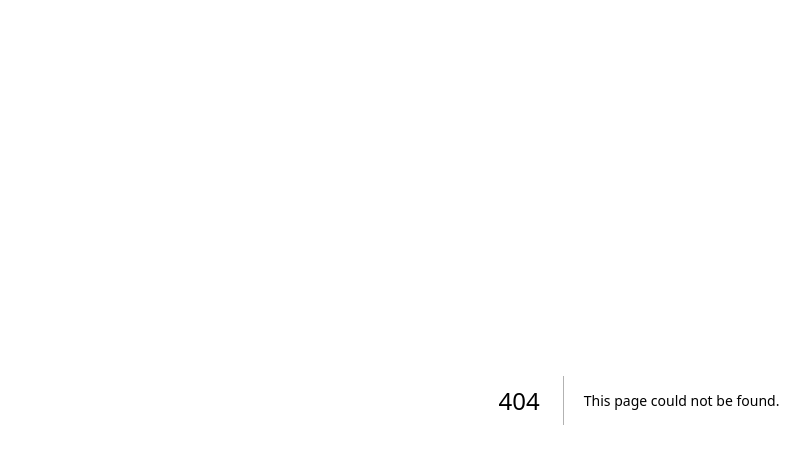
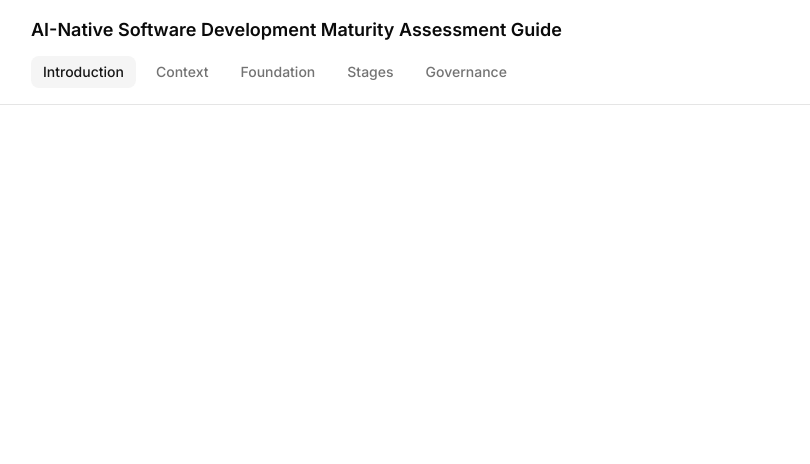
Before and after one commit to vinas/ai-healthcheck, a Next.js app: page /healthcheck/landing/1 in a window 1280 px wide. Before the commit this address had no page. Shown: the top 464 px of the page, without its empty margins (1-811 px from the left). Built offline with nearby package versions, Linux system fonts and the light colour scheme.

Commit message:
blank questionary landing page created

```diff
--- /dev/null
+++ b/app/healthcheck/landing/[uniqueKey]/page.tsx
@@ -0,0 +1,9 @@
+import AssessmentHeader from "@/components/healthcheck/assessment-header";
+
+export default function AssessmentLandingPage() {
+  return (
+    <main className="flex min-h-screen flex-col bg-background">
+      <AssessmentHeader activeStep="introduction" />
+    </main>
+  );
+}
--- /dev/null
+++ b/components/healthcheck/assessment-header.tsx
@@ -0,0 +1,39 @@
+import { QuestionTypeId, QUESTION_TYPE_LABELS } from "@/lib/question-taxonomy";
+
+export type AssessmentStepId = "introduction" | QuestionTypeId;
+
+const STEPS: { id: AssessmentStepId; label: string }[] = [
+  { id: "introduction", label: "Introduction" },
+  { id: QuestionTypeId.Context, label: QUESTION_TYPE_LABELS[QuestionTypeId.Context] },
+  { id: QuestionTypeId.Foundation, label: QUESTION_TYPE_LABELS[QuestionTypeId.Foundation] },
+  { id: QuestionTypeId.Stages, label: QUESTION_TYPE_LABELS[QuestionTypeId.Stages] },
+  { id: QuestionTypeId.Governance, label: QUESTION_TYPE_LABELS[QuestionTypeId.Governance] },
+];
+
+const activeStepClass =
+  "rounded-md bg-secondary px-3 py-1.5 text-sm font-medium text-secondary-foreground";
+const inactiveStepClass =
+  "rounded-md px-3 py-1.5 text-sm font-medium text-muted-foreground";
+
+type AssessmentHeaderProps = {
+  activeStep: AssessmentStepId;
+};
+
+export default function AssessmentHeader({ activeStep }: AssessmentHeaderProps) {
+  return (
+    <header className="border-b border-border px-8 py-4">
+      <div className="flex flex-col gap-3">
+        <h1 className="text-lg font-semibold text-foreground">
+          AI-Native Software Development Maturity Assessment Guide
+        </h1>
+        <nav className="flex items-center gap-2" aria-label="Assessment sections">
+          {STEPS.map(({ id, label }) => (
+            <span key={id} className={id === activeStep ? activeStepClass : inactiveStepClass}>
+              {label}
+            </span>
+          ))}
+        </nav>
+      </div>
+    </header>
+  );
+}
```
